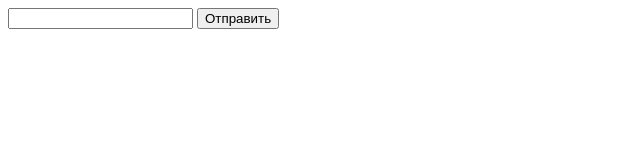
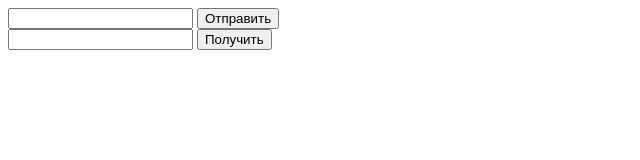
Before and after one commit to Bkolanyc/frontend, a plain HTML site: page index.html in a window 1280 px wide. Shown: the whole page, without its empty margins (0-640 px from the left). Drawn offline with Linux system fonts and the light colour scheme.

Commit message:
Update index.html

```diff
--- a/index.html
+++ b/index.html
@@ -10,7 +10,10 @@
     <input type="text" id="inputText">
     <button onclick="sendData()">Отправить</button>
 </div>
-
+<div>
+    <input type="text" id="outputText">
+    <button onclick=" getData()">Получить</button>
+</div>
 <script>
     function sendData() {
         const text = document.getElementById("inputText").value;
@@ -25,6 +28,15 @@
             .then(response => console.log("Data sent successfully"))
             .catch(error => console.error("Error sending data"));
     }
+    function getData() {
+        fetch("http://localhost:8080/data")
+            .then(response => response.text())
+            .then(data => {
+                document.getElementById("outputText").value = data;
+            })
+            .catch(error => console.error("Error getting data"));
+    }
+
 </script>
 </body>
 </html>
```
